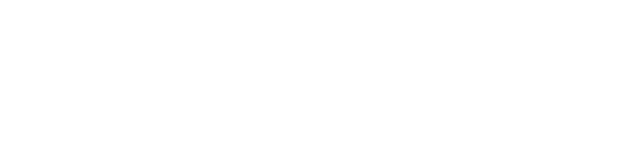
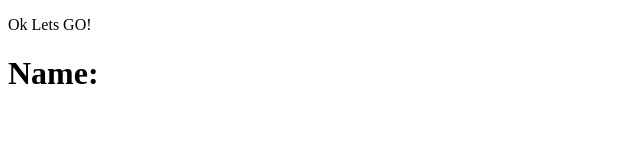
Before and after one commit to kayqueesteves/Projeto-Aula, a plain HTML site: page index.html in a window 1280 px wide. Shown: the whole page, without its empty margins (0-640 px from the left). Drawn offline with Linux system fonts and the light colour scheme.

Commit message:
Update index.html

```diff
--- a/index.html
+++ b/index.html
@@ -6,6 +6,7 @@
 	<title>Hi Project</title>
 </head>
 <body>
-
+<p>Ok Lets GO!</p>
+<h1>Name:</h1>
 </body>
 </html>
```
